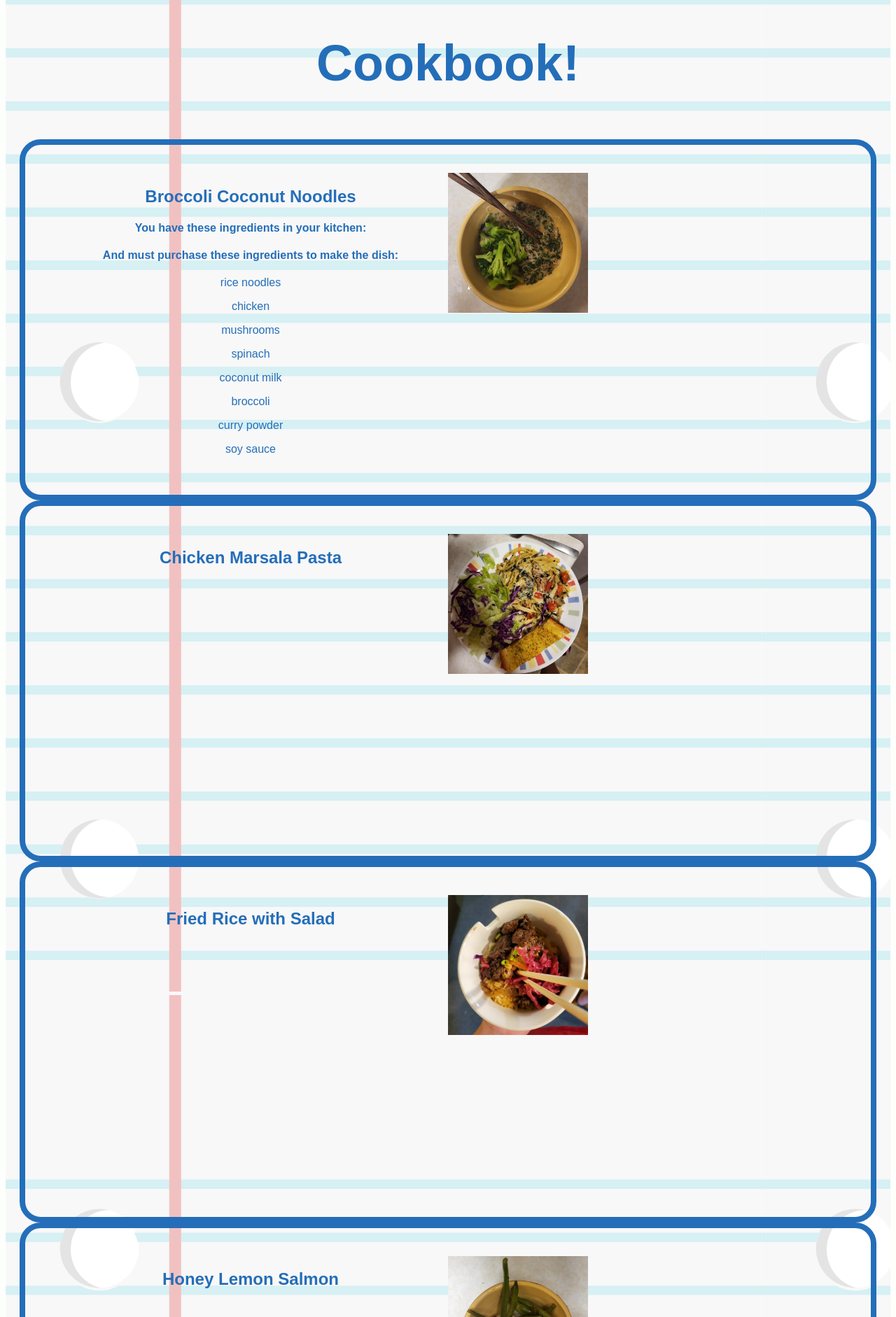
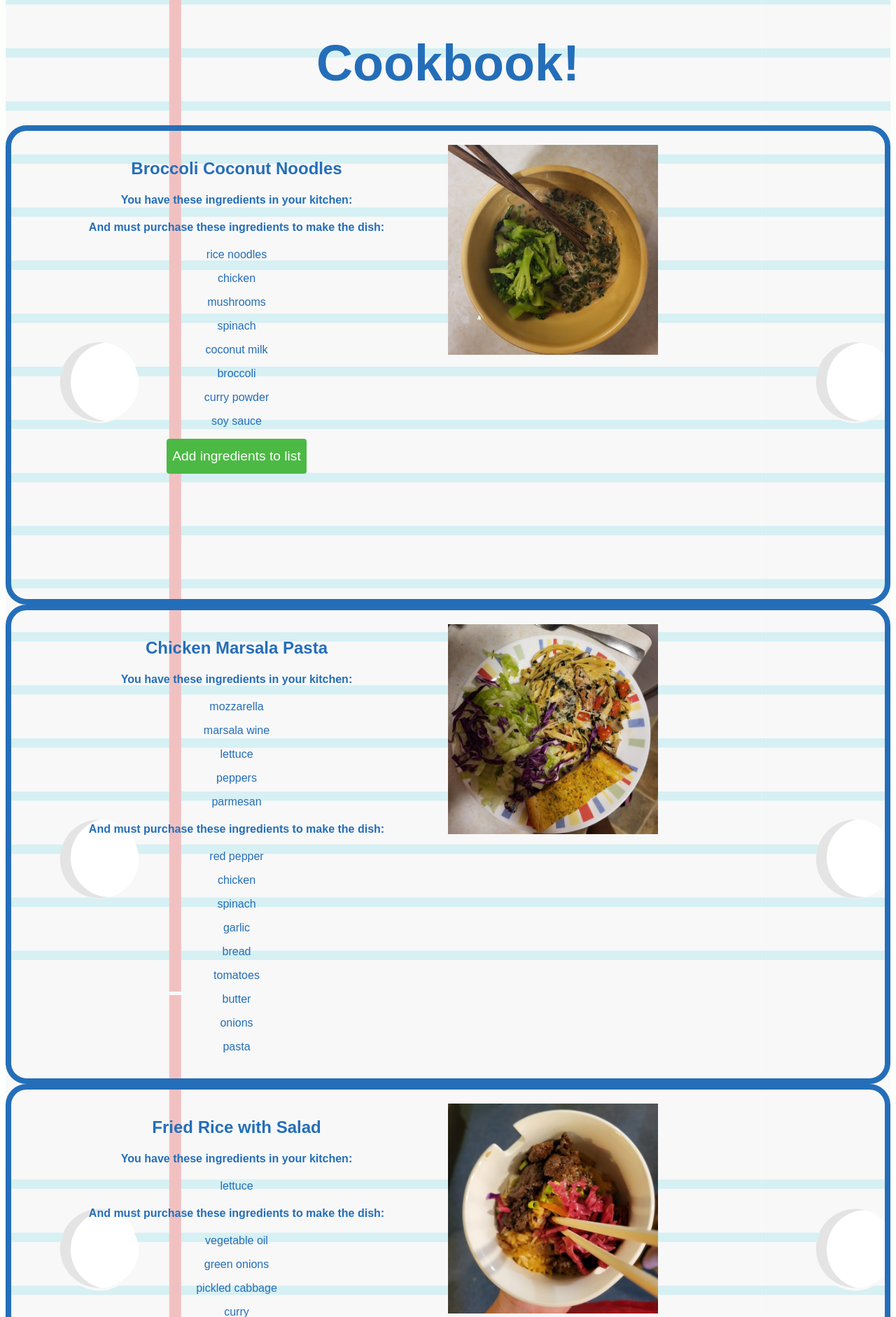
Before and after one commit to AnjaSamsom/pantrypal, a Flask app: page /cookbook in a window 1280 px wide. Shown: the part 511-2393 px from the top of the page at 70% size. Run offline with Flask 3, Linux system fonts and the light colour scheme.

Commit message:
working on adding shopping items to list

```diff
--- a/app.py
+++ b/app.py
@@ -33,14 +33,39 @@
 
 @app.route("/cookbook", methods=['GET', 'POST'])
 def cookbook():
-    print("in cookbook")
     r1 = compare("recipes/broccoli_coconut_noodles.csv")
     r1h = r1[0] #recipe 1 have
     r1d = r1[1] #recipe 1 don't have
-    print("r1")
-    print(r1h)
+    r2 = compare("recipes/chicken_marsala_pasta.csv")
+    r2h = r2[0]
+    r2d = r2[1]
+    r3 = compare("recipes/fried_rice.csv")
+    r3h = r3[0]
+    r3d = r3[1]
+    r4 = compare("recipes/salmon.csv")
+    r4h = r4[0]
+    r4d = r4[1]
+    r5 = compare("recipes/spicy_noodles.csv")
+    r5h = r5[0]
+    r5d = r5[1]
 
-    return render_template('cookbook.html', r1h = r1h, r1d = r1d)
+    return render_template('cookbook.html', r1h = r1h, r1d = r1d,
+                            r2h = r2h, r2d = r2d,
+                            r3h = r3h, r3d = r3d,
+                            r4h = r4h, r4d = r4d,
+                            r5h = r5h, r5d = r5d, )
+
+
+
+@app.route("/add_list.py", methods=["POST"])
+def add_list():
+    # WORKING HERE
+
+
+    return render_template('home.html')
+
+
+
 
 @app.route("/write_data_use_up.py", methods=["POST"])
 def write_data_use_up():
--- a/static/styles.css
+++ b/static/styles.css
@@ -46,10 +46,7 @@
       "recipe2"
       "recipe3"
       "recipe4"
-      "recipe-5";
-
-    padding: 20px;
-    margin:auto;
+      "recipe5";
   }
 
   .recipe2 {  display: grid;
@@ -94,14 +91,14 @@
 
   .img4 { grid-area: img4; }
 
-  .recipe-5 {  display: grid;
+  .recipe5 {  display: grid;
     grid-template-columns: 1fr 1fr;
     grid-template-rows: 1fr;
     gap: 0px 0px;
     grid-auto-flow: row;
     grid-template-areas:
       "info5 img5";
-    grid-area: recipe-5;
+    grid-area: recipe5;
   }
 
   .info5 { grid-area: info5; }
@@ -124,13 +121,13 @@
 
 
 .img1, .img2, .img3, .img4, .img5{
-    width:200px;
+    width:300px;
 }
 
 
 .recipe1, .recipe2, .recipe3, .recipe4, .recipe5{
   border-style: solid;
-  padding: 40px;
+  padding: 20px;
   border-radius: 30px;
   border: 8px solid var(--text_dark);
 }
--- a/templates/cookbook.html
+++ b/templates/cookbook.html
@@ -32,7 +32,9 @@
                 <p>
                 {%endfor%}
 
-
+                <form action="add_list.py" method="post">
+                    <input class = "submit" type="submit" name="submit" value = "Add ingredients to list">
+                </form>
 
             </div>
             <img class="img1" src="static/broccoli_coconut_noodles.jpg">
@@ -42,6 +44,17 @@
         <div class="recipe2">
             <div class="info2">
                 <h2>Chicken Marsala Pasta</h2>
+                <h4>You have these ingredients in your kitchen:</h4>
+                {%for line in r2h%}
+                <p>{{line}}
+                <p>
+                {%endfor%}
+
+                <h4>And must purchase these ingredients to make the dish:</h4>
+                {%for line in r2d%}
+                <p>{{line}}
+                <p>
+                {%endfor%}
 
             </div>
             <img class="img2" src="static/chicken_marsala_pasta.jpg">
@@ -51,6 +64,17 @@
         <div class="recipe3">
             <div class="info3">
                 <h2>Fried Rice with Salad</h2>
+                <h4>You have these ingredients in your kitchen:</h4>
+                {%for line in r3h%}
+                <p>{{line}}
+                <p>
+                {%endfor%}
+
+                <h4>And must purchase these ingredients to make the dish:</h4>
+                {%for line in r3d%}
+                <p>{{line}}
+                <p>
+                {%endfor%}
 
             </div>
             <img class="img3" src="static/fried_rice_with_salad.jpg">
@@ -61,6 +85,18 @@
             <div class="info4">
                 <h2>Honey Lemon Salmon</h2>
 
+                <h4>You have these ingredients in your kitchen:</h4>
+                {%for line in r4h%}
+                <p>{{line}}
+                <p>
+                {%endfor%}
+
+                <h4>And must purchase these ingredients to make the dish:</h4>
+                {%for line in r4d%}
+                <p>{{line}}
+                <p>
+                {%endfor%}
+
 
             </div>
             <img class="img4" src="static/honey_lemon_salmon.jpg">
@@ -70,6 +106,18 @@
         <div class="recipe5">
             <div class="info5">
                 <h2>Spicy Peanut Noodles</h2>
+
+                <h4>You have these ingredients in your kitchen:</h4>
+                {%for line in r5h%}
+                <p>{{line}}
+                <p>
+                {%endfor%}
+
+                <h4>And must purchase these ingredients to make the dish:</h4>
+                {%for line in r5d%}
+                <p>{{line}}
+                <p>
+                {%endfor%}
 
 
             </div>
```
